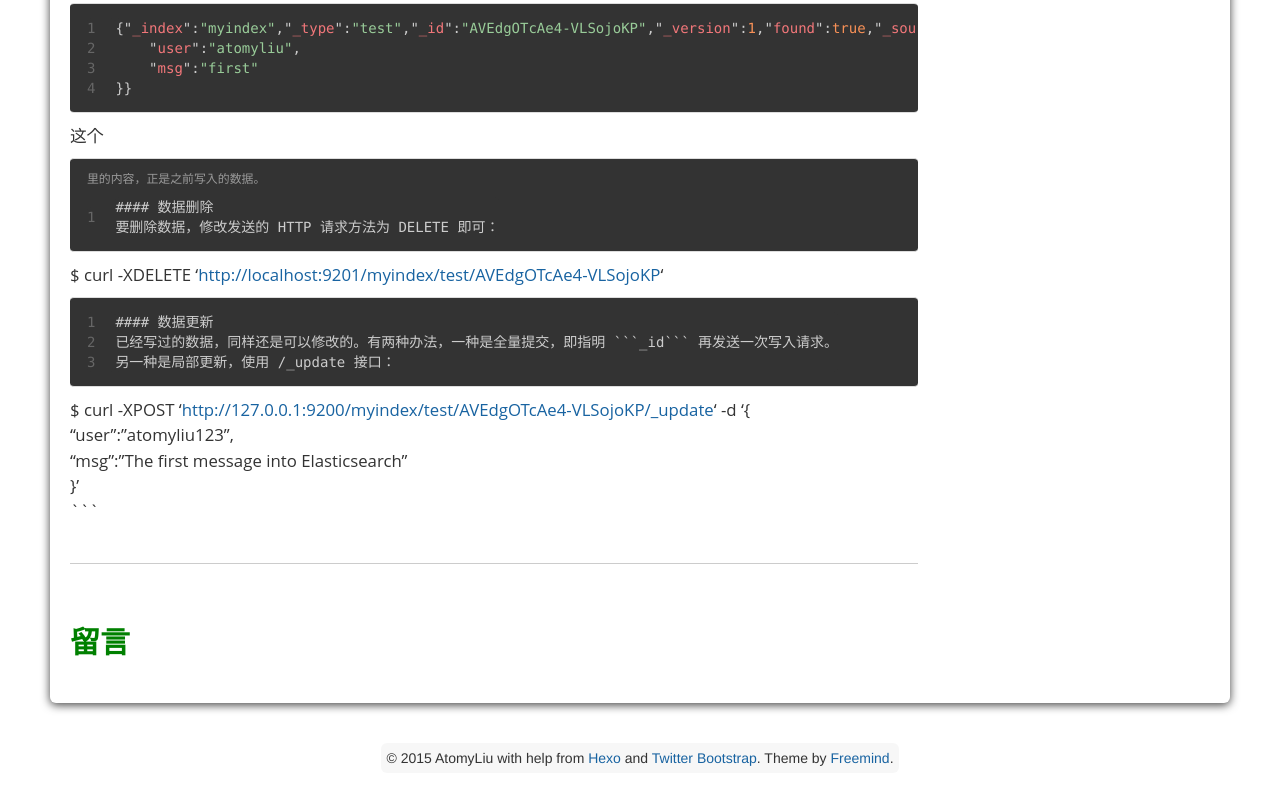
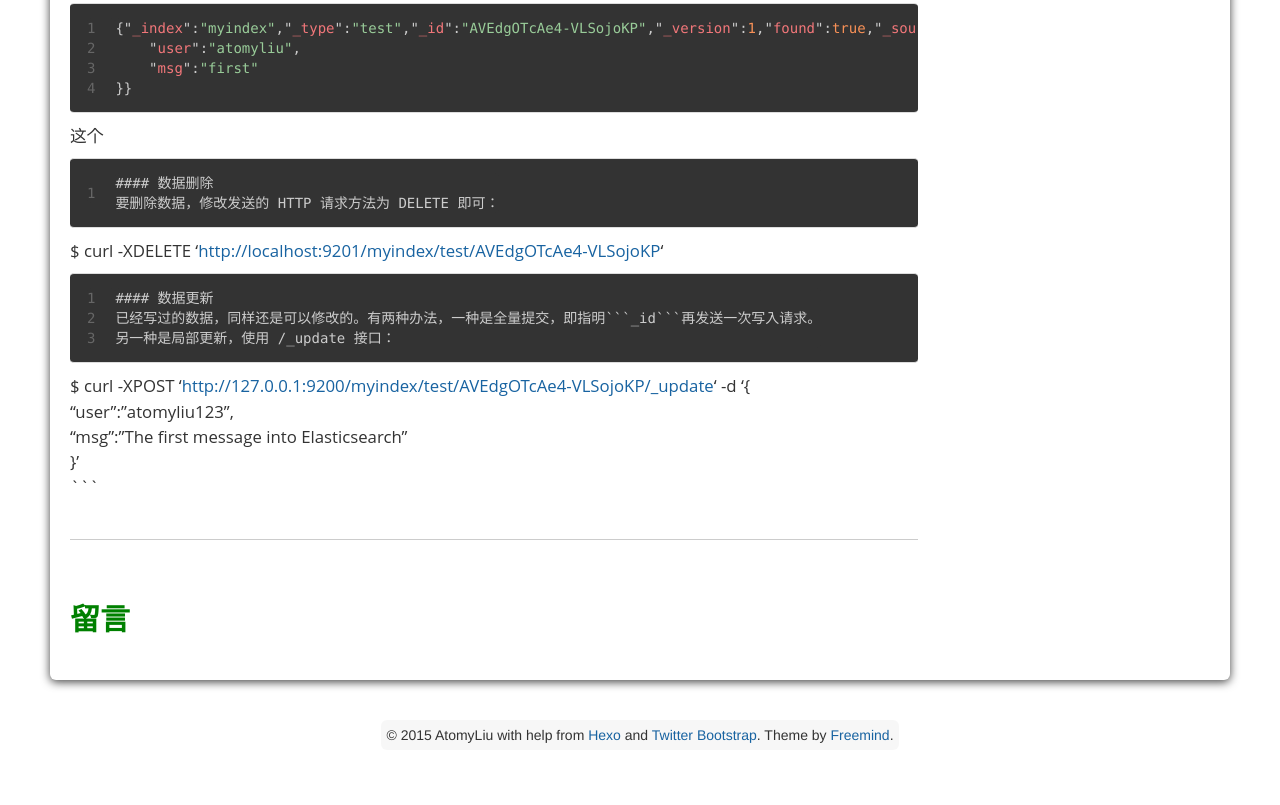
Before and after one commit to atomyliu/atomyliu.github.io, a plain HTML site: page 2015/11/19/elasticsearch/index.html in a window 1280 px wide. Shown: the part 1711-2516 px from the top of the page. Drawn offline with Linux system fonts and the light colour scheme.

Commit message:
Site updated: 2015-11-19 10:31:49

````diff
--- a/2015/11/19/elasticsearch/index.html
+++ b/2015/11/19/elasticsearch/index.html
@@ -120,8 +120,8 @@ tags:elasticsearchElasticsearch 来源于作者 Shay Banon 的第一个开源项
 <p>命令相应结果为：<br><figure class="highlight json"><table><tr><td class="gutter"><pre><span class="line">1</span><br></pre></td><td class="code"><pre><span class="line">&#123;"<span class="attribute">_index</span>":<span class="value"><span class="string">"myindex"</span></span>,"<span class="attribute">_type</span>":<span class="value"><span class="string">"test"</span></span>,"<span class="attribute">_id</span>":<span class="value"><span class="string">"AVEdgOTcAe4-VLSojoKP"</span></span>,"<span class="attribute">_version</span>":<span class="value"><span class="number">1</span></span>,"<span class="attribute">created</span>":<span class="value"><span class="literal">true</span></span>&#125;</span><br></pre></td></tr></table></figure></p>
 <h4 id="数据获取">数据获取</h4><p>可以看到，在数据写入的时候，会返回该数据的 <figure class="highlight"><table><tr><td class="gutter"><pre><span class="line">1</span><br></pre></td><td class="code"><pre><span class="line">```&#10;$ curl -XGET &#39;http://localhost:9201/myindex/test/AVEdgOTcAe4-VLSojoKP&#39;</span><br></pre></td></tr></table></figure></p>
 <p>命令返回响应结果为：<br><figure class="highlight json"><table><tr><td class="gutter"><pre><span class="line">1</span><br><span class="line">2</span><br><span class="line">3</span><br><span class="line">4</span><br></pre></td><td class="code"><pre><span class="line">&#123;"<span class="attribute">_index</span>":<span class="value"><span class="string">"myindex"</span></span>,"<span class="attribute">_type</span>":<span class="value"><span class="string">"test"</span></span>,"<span class="attribute">_id</span>":<span class="value"><span class="string">"AVEdgOTcAe4-VLSojoKP"</span></span>,"<span class="attribute">_version</span>":<span class="value"><span class="number">1</span></span>,"<span class="attribute">found</span>":<span class="value"><span class="literal">true</span></span>,"<span class="attribute">_source</span>":<span class="value">&#123;</span><br><span class="line">    "<span class="attribute">user</span>":<span class="value"><span class="string">"atomyliu"</span></span>,</span><br><span class="line">    "<span class="attribute">msg</span>":<span class="value"><span class="string">"first"</span></span><br><span class="line"></span>&#125;</span>&#125;</span><br></pre></td></tr></table></figure></p>
-<p>这个<figure class="highlight"><figcaption><span>里的内容，正是之前写入的数据。</span></figcaption><table><tr><td class="gutter"><pre><span class="line">1</span><br></pre></td><td class="code"><pre><span class="line">#### &#25968;&#25454;&#21024;&#38500;&#10;&#35201;&#21024;&#38500;&#25968;&#25454;&#65292;&#20462;&#25913;&#21457;&#36865;&#30340; HTTP &#35831;&#27714;&#26041;&#27861;&#20026; DELETE &#21363;&#21487;&#65306;</span><br></pre></td></tr></table></figure></p>
-<p>$ curl -XDELETE ‘<a href="http://localhost:9201/myindex/test/AVEdgOTcAe4-VLSojoKP" target="_blank" rel="external">http://localhost:9201/myindex/test/AVEdgOTcAe4-VLSojoKP</a>‘<br><figure class="highlight autohotkey"><table><tr><td class="gutter"><pre><span class="line">1</span><br><span class="line">2</span><br><span class="line">3</span><br></pre></td><td class="code"><pre><span class="line">#### 数据更新</span><br><span class="line">已经写过的数据，同样还是可以修改的。有两种办法，一种是全量提交，即指明 <span class="escape">``</span><span class="escape">`_</span>id<span class="escape">``</span><span class="escape">` </span>再发送一次写入请求。</span><br><span class="line">另一种是局部更新，使用 /_update 接口：</span><br></pre></td></tr></table></figure></p>
+<p>这个<figure class="highlight"><table><tr><td class="gutter"><pre><span class="line">1</span><br></pre></td><td class="code"><pre><span class="line">#### &#25968;&#25454;&#21024;&#38500;&#10;&#35201;&#21024;&#38500;&#25968;&#25454;&#65292;&#20462;&#25913;&#21457;&#36865;&#30340; HTTP &#35831;&#27714;&#26041;&#27861;&#20026; DELETE &#21363;&#21487;&#65306;</span><br></pre></td></tr></table></figure></p>
+<p>$ curl -XDELETE ‘<a href="http://localhost:9201/myindex/test/AVEdgOTcAe4-VLSojoKP" target="_blank" rel="external">http://localhost:9201/myindex/test/AVEdgOTcAe4-VLSojoKP</a>‘<br><figure class="highlight autohotkey"><table><tr><td class="gutter"><pre><span class="line">1</span><br><span class="line">2</span><br><span class="line">3</span><br></pre></td><td class="code"><pre><span class="line">#### 数据更新</span><br><span class="line">已经写过的数据，同样还是可以修改的。有两种办法，一种是全量提交，即指明<span class="escape">``</span><span class="escape">`_</span>id<span class="escape">``</span><span class="escape">`再</span>发送一次写入请求。</span><br><span class="line">另一种是局部更新，使用 /_update 接口：</span><br></pre></td></tr></table></figure></p>
 <p>$ curl -XPOST ‘<a href="http://127.0.0.1:9200/myindex/test/AVEdgOTcAe4-VLSojoKP/_update" target="_blank" rel="external">http://127.0.0.1:9200/myindex/test/AVEdgOTcAe4-VLSojoKP/_update</a>‘ -d ‘{<br>    “user”:”atomyliu123”,<br>    “msg”:”The first message into Elasticsearch”<br>}’<br>```</p>
 
 	</div>
````
